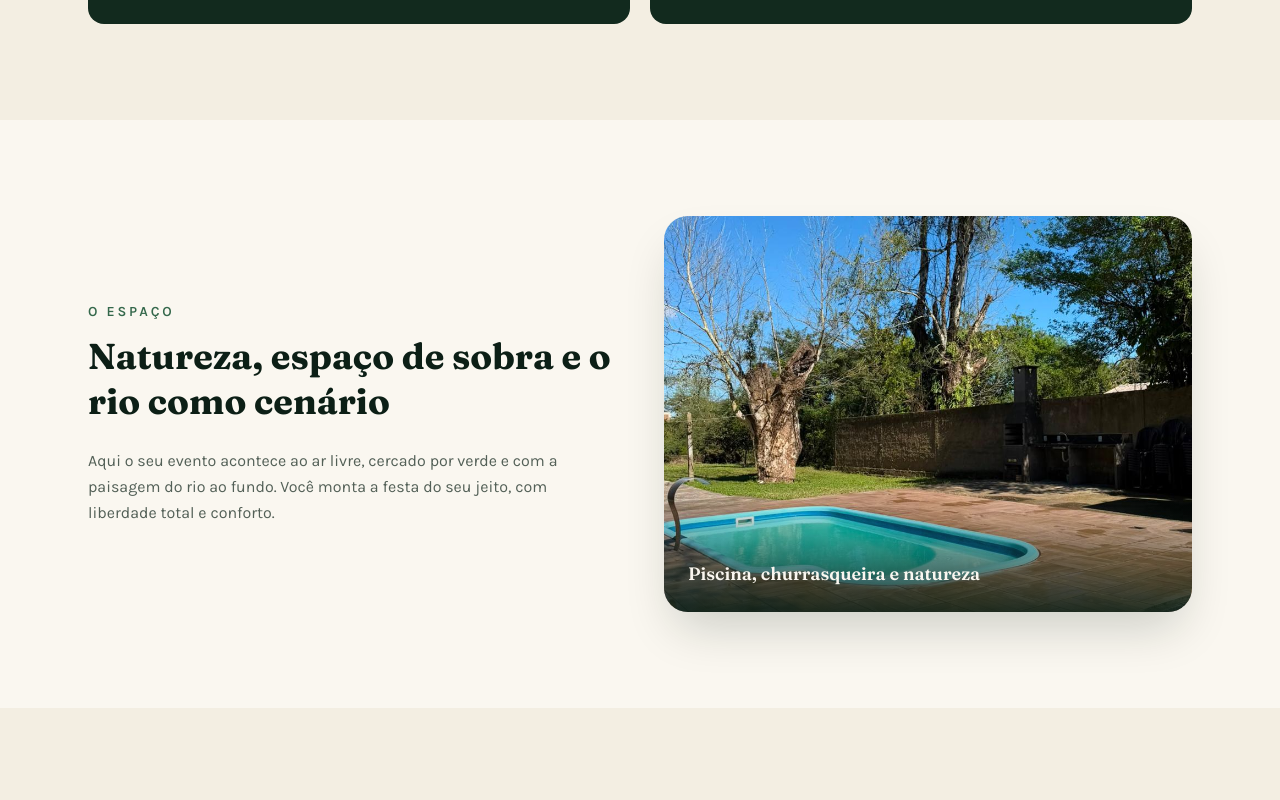
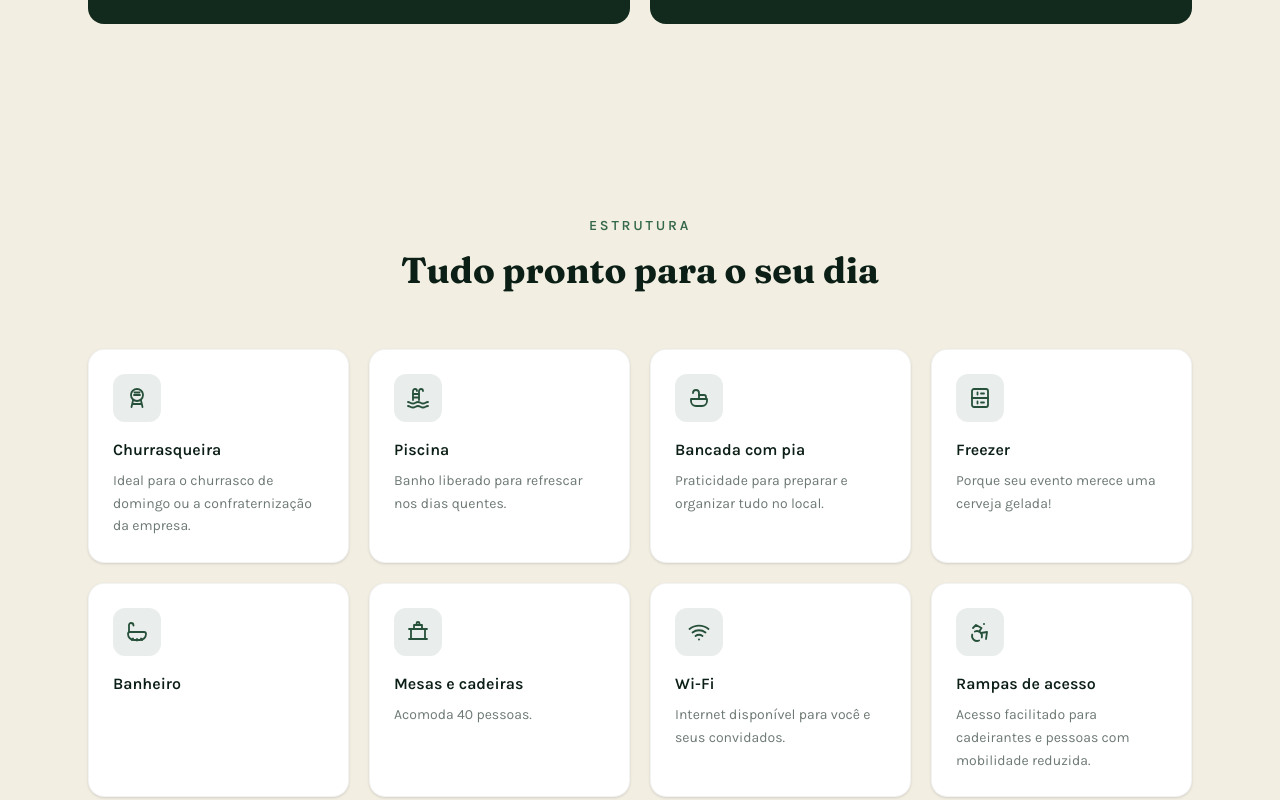
Before and after one commit to larissaalinee/espaco-para-eventos, a Next.js app: page / in a window 1280 px wide. Shown: the part 1640-2440 px from the top of the page. Built offline with nearby package versions, Linux system fonts and the light colour scheme.

Commit message:
Remove secao O espaco

```diff
--- a/app/components/about.tsx
+++ /dev/null
@@ -1,38 +0,0 @@
-import Image from "next/image";
-
-export function About() {
-  return (
-    <section id="espaco" className="scroll-mt-20 bg-cream-50 py-24">
-      <div className="mx-auto grid max-w-6xl items-center gap-12 px-4 sm:px-6 lg:grid-cols-2">
-        <div>
-          <p className="mb-3 text-sm font-semibold uppercase tracking-[0.2em] text-forest-600">
-            O espaço
-          </p>
-          <h2 className="font-display text-3xl font-bold leading-tight text-forest-950 sm:text-4xl">
-            Natureza, espaço de sobra e o rio como cenário
-          </h2>
-          <p className="mt-6 text-base leading-relaxed text-forest-950/70">
-            Aqui o seu evento acontece ao ar livre, cercado por verde e com a
-            paisagem do rio ao fundo. Você monta a festa do seu jeito, com
-            liberdade total e conforto.
-          </p>
-        </div>
-
-        <div className="relative aspect-[4/3] overflow-hidden rounded-3xl shadow-2xl shadow-forest-950/20">
-          <Image
-            src="/fotos/galeria-piscina-churrasqueira.jpeg"
-            alt="Piscina, churrasqueira e natureza ao redor"
-            fill
-            sizes="(max-width: 1024px) 100vw, 50vw"
-            className="object-cover"
-          />
-          <div className="absolute inset-x-0 bottom-0 bg-gradient-to-t from-forest-950/90 to-transparent p-6 pt-16">
-            <p className="font-display text-lg font-semibold text-cream-50">
-              Piscina, churrasqueira e natureza
-            </p>
-          </div>
-        </div>
-      </div>
-    </section>
-  );
-}
--- a/app/components/header.tsx
+++ b/app/components/header.tsx
@@ -3,7 +3,6 @@ import { WhatsappIcon } from "./icons";
 
 const navLinks = [
   { href: "#valores", label: "Como funciona" },
-  { href: "#espaco", label: "O espaço" },
   { href: "#estrutura", label: "Estrutura" },
   { href: "#galeria", label: "Galeria" },
   { href: "#localizacao", label: "Localização" },
--- a/app/page.tsx
+++ b/app/page.tsx
@@ -1,6 +1,5 @@
 import { Header } from "./components/header";
 import { Hero } from "./components/hero";
-import { About } from "./components/about";
 import { Structure } from "./components/structure";
 import { Gallery } from "./components/gallery";
 import { HowItWorks } from "./components/how-it-works";
@@ -19,7 +18,6 @@ export default function Home() {
       <main className="flex-1">
         <Hero />
         <HowItWorks />
-        <About />
         <Structure />
         <Gallery />
         <VideoSection />
```
Also changed, not shown: public/fotos/galeria-piscina-churrasqueira.jpeg (deleted).
